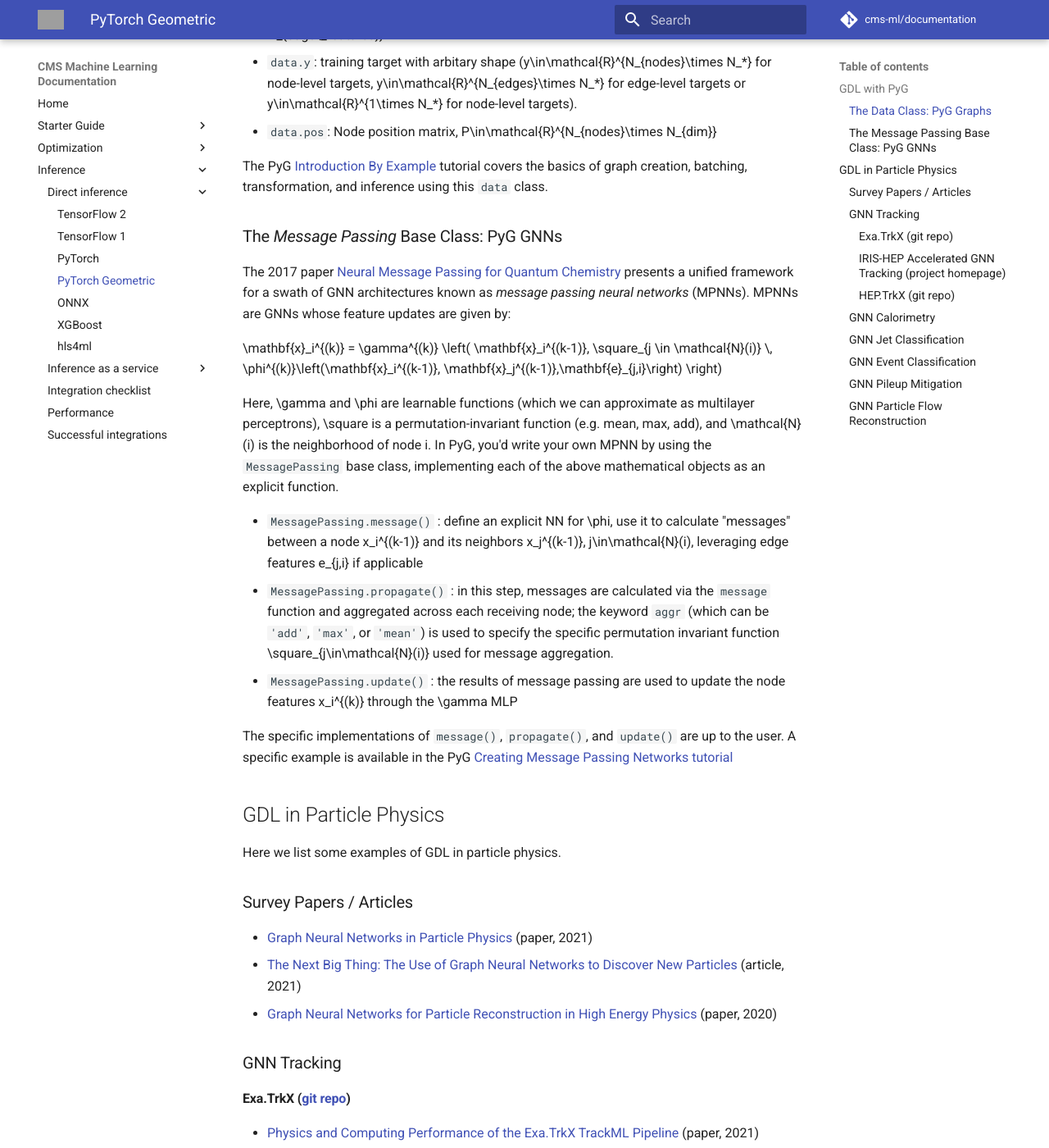
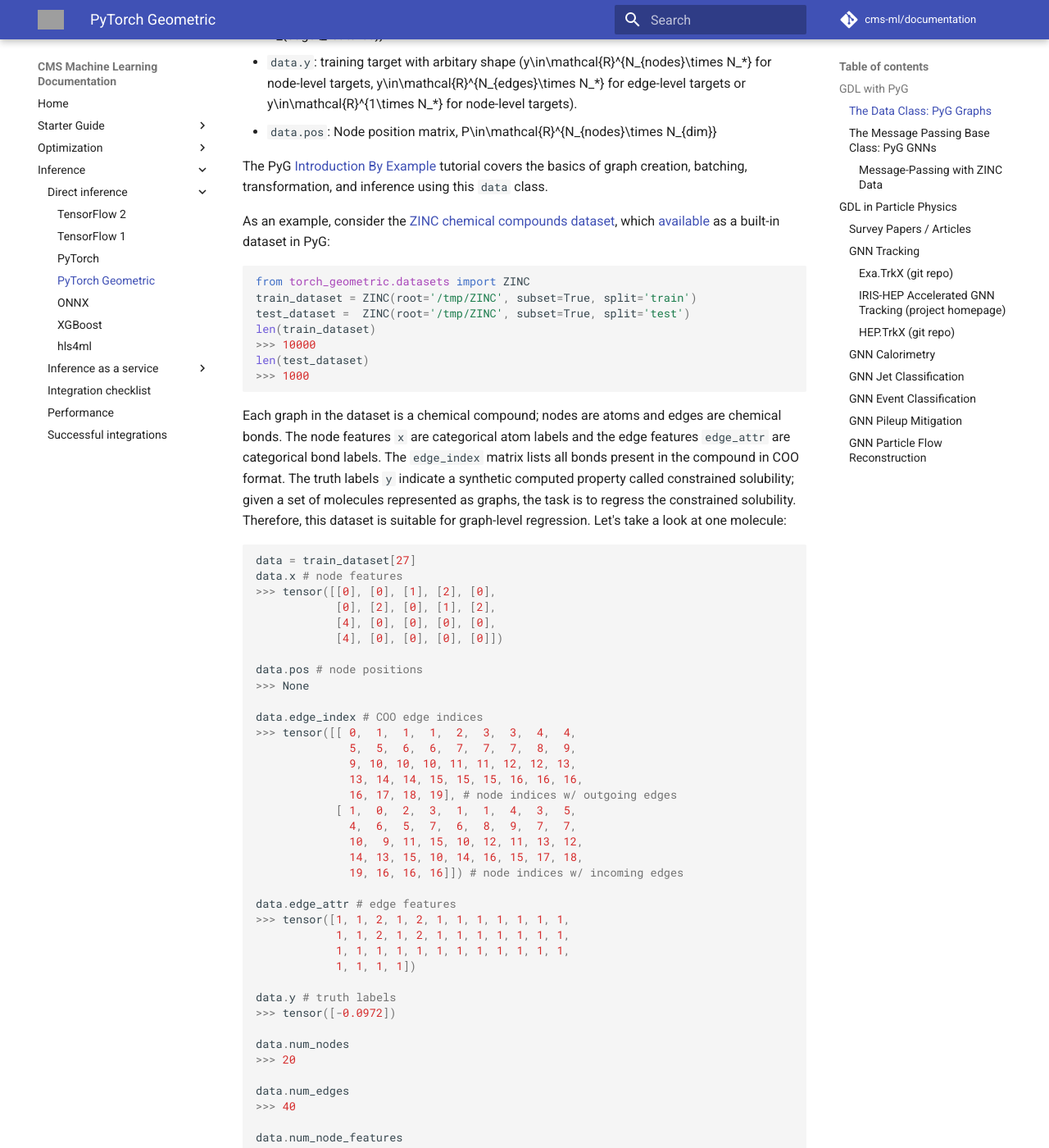
Before and after one commit to cms-ml/documentation, an MkDocs documentation site: the page built from content/inference/pyg.md, in a window 1280 px wide and 1400 px high, scrolled down 1058 px. Shown: the whole window at 82% size. Built offline with MkDocs 1.6.1 and Material for MkDocs 9.7.7, drawn with Linux system fonts in a browser that asks for light colours; comment, search, counter and statistics services are not loaded; some of the changed text lies outside the part shown; grey boxes are pictures that could not be loaded.

Commit message:
updating PyG docs with code snippets

````diff
--- a/content/inference/pyg.md
+++ b/content/inference/pyg.md
@@ -20,6 +20,72 @@
 
 The PyG [Introduction By Example](https://pytorch-geometric.readthedocs.io/en/latest/notes/introduction.html) tutorial covers the basics of graph creation, batching, transformation, and inference using this `data` class.
 
+As an example, consider the [ZINC chemical compounds dataset](https://paperswithcode.com/dataset/zinc), which [available](https://pytorch-geometric.readthedocs.io/en/latest/_modules/torch_geometric/datasets/zinc.html) as a built-in dataset in PyG:
+
+```python
+from torch_geometric.datasets import ZINC
+train_dataset = ZINC(root='/tmp/ZINC', subset=True, split='train')
+test_dataset =  ZINC(root='/tmp/ZINC', subset=True, split='test')
+len(train_dataset)
+>>> 10000
+len(test_dataset)
+>>> 1000
+```
+Each graph in the dataset is a chemical compound; nodes are atoms and edges are chemical bonds. The node features `x` are categorical atom labels and the edge features `edge_attr` are categorical bond labels. The `edge_index` matrix lists all bonds present in the compound in COO format. The truth labels `y` indicate a synthetic computed property called constrained solubility; given a set of molecules represented as graphs, the task is to regress the constrained solubility. Therefore, this dataset is suitable for graph-level regression. Let's take a look at one molecule:
+
+```python
+data = train_dataset[27]
+data.x # node features
+>>> tensor([[0], [0], [1], [2], [0],
+            [0], [2], [0], [1], [2],
+            [4], [0], [0], [0], [0],
+            [4], [0], [0], [0], [0]])
+
+data.pos # node positions
+>>> None
+
+data.edge_index # COO edge indices
+>>> tensor([[ 0,  1,  1,  1,  2,  3,  3,  4,  4,
+              5,  5,  6,  6,  7,  7,  7,  8,  9,
+              9, 10, 10, 10, 11, 11, 12, 12, 13,
+              13, 14, 14, 15, 15, 15, 16, 16, 16,
+              16, 17, 18, 19], # node indices w/ outgoing edges
+            [ 1,  0,  2,  3,  1,  1,  4,  3,  5,
+              4,  6,  5,  7,  6,  8,  9,  7,  7,
+              10,  9, 11, 15, 10, 12, 11, 13, 12,
+              14, 13, 15, 10, 14, 16, 15, 17, 18,
+              19, 16, 16, 16]]) # node indices w/ incoming edges
+
+data.edge_attr # edge features
+>>> tensor([1, 1, 2, 1, 2, 1, 1, 1, 1, 1, 1, 1,
+            1, 1, 2, 1, 2, 1, 1, 1, 1, 1, 1, 1,
+            1, 1, 1, 1, 1, 1, 1, 1, 1, 1, 1, 1,
+            1, 1, 1, 1])
+
+data.y # truth labels
+>>> tensor([-0.0972])
+
+data.num_nodes
+>>> 20
+
+data.num_edges
+>>> 40
+
+data.num_node_features
+>>> 1
+```
+
+We can load the full set of graphs onto an available GPU and create PyG dataloaders as follows:
+```python
+import torch
+from torch_geometric.data import DataLoader
+
+device = 'cuda:0' if torch.cuda.is_available() else 'cpu'
+test_dataset = [d.to(device) for d in test_dataset]
+train_dataset = [d.to(device) for d in train_dataset]
+test_loader = DataLoader(test_dataset, batch_size=1, shuffle=False)
+train_loader = DataLoader(train_dataset, batch_size=1, shuffle=True)
+```
 
 ### The *Message Passing* Base Class: PyG GNNs
 The 2017 paper [Neural Message Passing for Quantum Chemistry](https://arxiv.org/abs/1704.01212) presents a unified framework for a swath of GNN architectures known as *message passing neural networks* (MPNNs). MPNNs are GNNs whose feature updates are given by:
@@ -34,9 +100,61 @@
 
 The specific implementations of `message()`, `propagate()`, and `update()` are up to the user. A specific example is available in the PyG [Creating Message Passing Networks tutorial](https://pytorch-geometric.readthedocs.io/en/latest/notes/create_gnn.html)
 
+#### Message-Passing with ZINC Data
+Returning to the ZINC molecular compound dataset, we can design a message-passing layer to aggregate messages across molecular graphs. Here, we'll define a multi-layer perceptron (MLP) class and use it to build a message passing layer (MPL) the following equation:
+$$\mathbf{x}_i' = \gamma \left( \mathbf{x}_i, \frac{1}{|\mathcal{N}(i)|}\sum_{j \in \mathcal{N}(i)} \, \phi\left([\mathbf{x}_i, \mathbf{x}_j,\mathbf{e}_{j,i}\right]) \right)$$
+
+Here, the MLP dimensions are constrained. Since $\textbf{x}_i,\textbf{e}_{i,j}\in\mathbb{R}$, the $\phi$ MLP must map $\mathbb{R}^3$ to $\mathbb{R}^{\text{message_size}}$. Similarly, $\gamma$ must map $\mathbb{R}^{1+\text{message_size}}$ to $\mathbb{R}^{\text{output_size}}$.
+```python
+from torch_geometric.nn import MessagePassing
+import torch.nn as nn
+from torch.nn import Sequential as Seq, Linear, ReLU
+
+class MLP(nn.Module):
+    def __init__(self, input_size, output_size):
+        super(MLP, self).__init__()
+
+        self.layers = nn.Sequential(
+            nn.Linear(input_size, 16),
+            nn.ReLU(),
+            nn.Linear(16, 16),
+            nn.ReLU(),
+            nn.Linear(16, output_size),
+        )
+
+    def forward(self, x):
+        return self.layers(x)
+
+class MPLayer(MessagePassing):
+    def __init__(self, n_node_feats, n_edge_feats, message_size, output_size):
+        super(MPLayer, self).__init__(aggr='mean',
+                                      flow='source_to_target')
+        self.phi = MLP(2*n_node_feats + n_edge_feats, message_size)
+        self.gamma = MLP(message_size + n_node_feats, output_size)
+
+    def forward(self, x, edge_index, edge_attr):
+        return self.propagate(edge_index, x=x, edge_attr=edge_attr)
+
+    def message(self, x_i, x_j, edge_attr):
+        return self.phi(torch.cat([x_i, x_j, edge_attr], dim=1))
+
+    def update(self, aggr_out, x):
+        return self.gamma(torch.cat([x, aggr_out], dim=1))
+```
+
+Let's apply this layer to one of the ZINC molecules:
+```python
+molecule = train_dataset[0]
+torch.Size([29, 1]) # 29 atoms and 1 feature (atom label)
+mpl = MPLayer(1, 1, 16, 8).to(device) # message_size = 16, output_size = 8
+xprime = mpl(graph.x.float(), graph.edge_index, graph.edge_attr.unsqueeze(1))
+xprime.shape
+>>> torch.Size([29, 8]) # 29 atoms and 8 features
+```
+There we have it - the message passing layer has produced 8 new features for each atom.
 
 ## GDL in Particle Physics
-Here we list some examples of GDL in particle physics.
+Here we list some examples of GDL in particle physics, citing git repositories where applicable. For a complete list of ML/HEP references, please see the [Living Review of ML for Particle Physics](https://iml-wg.github.io/HEPML-LivingReview/)
 ### Survey Papers / Articles
 - [Graph Neural Networks in Particle Physics](https://arxiv.org/abs/2007.13681) (paper, 2021)
 - [The Next Big Thing: The Use of Graph Neural Networks to Discover New Particles](https://news.fnal.gov/2020/09/the-next-big-thing-the-use-of-graph-neural-networks-to-discover-particles/) (article, 2021)
````
